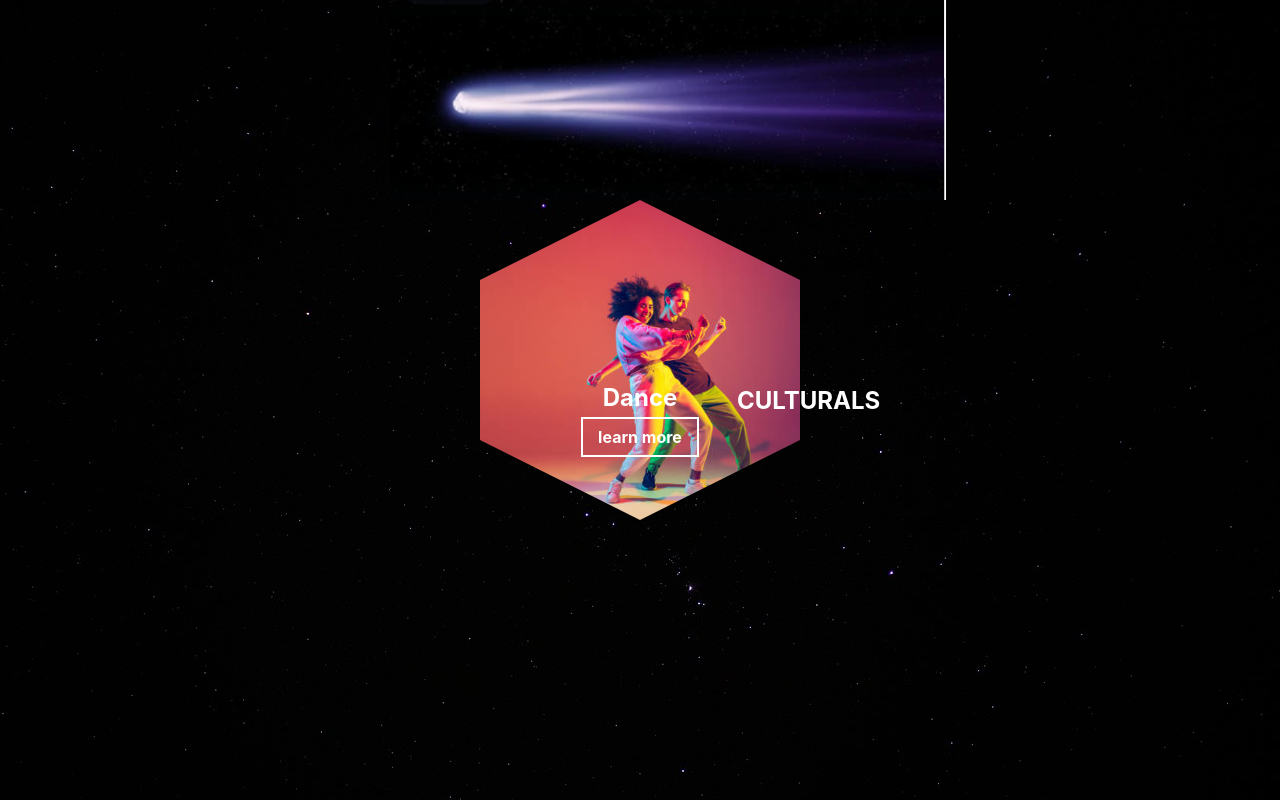
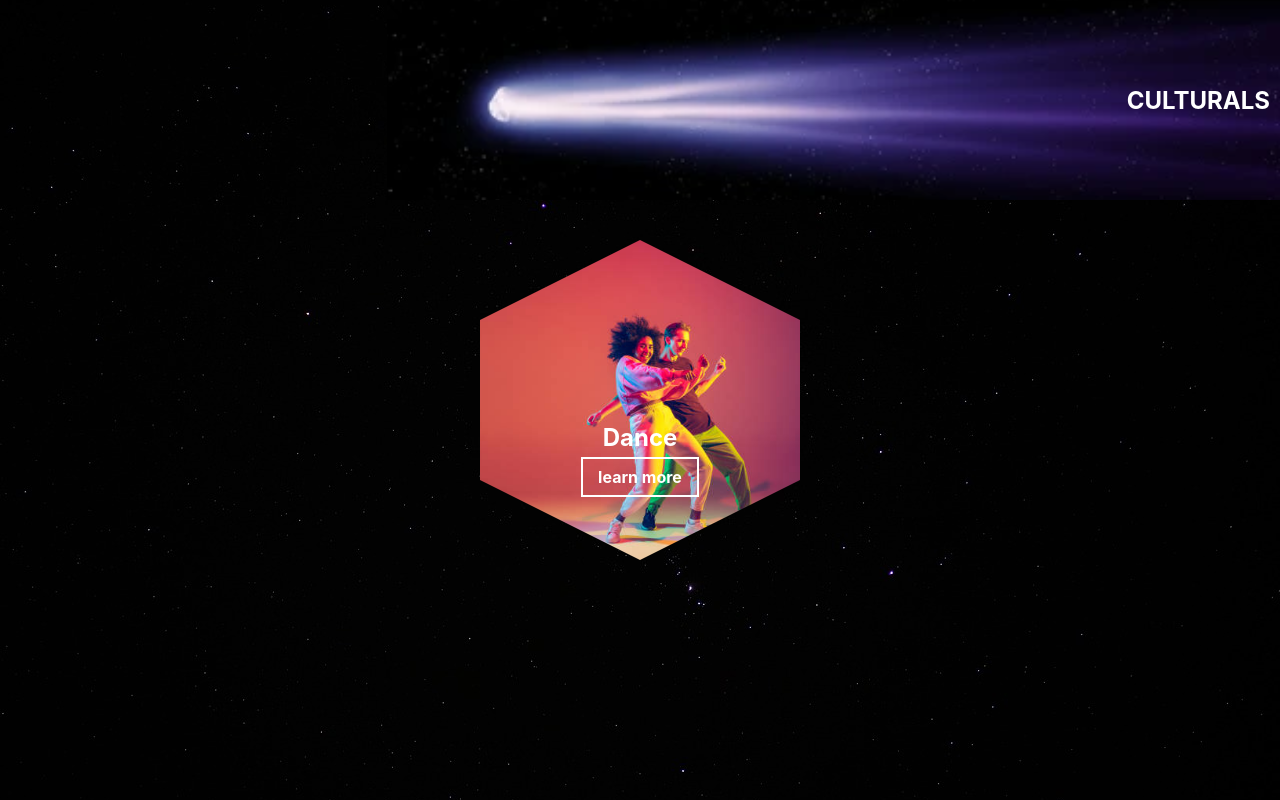
Before and after one commit to fluxus-iiti/fluxus-2024, a React (Create React App) app in the folder cultural_cards/: page / in a window 1280 px wide. Built offline with nearby package versions, Linux system fonts and the light colour scheme.

Commit message:
Integrated the planet image

```diff
--- a/cultural_cards/src/App.css
+++ b/cultural_cards/src/App.css
@@ -27,7 +27,7 @@
 .App-link {
   color: #61dafb;
 }
-
+/* App.css */
 
 body {
   margin: 0;
@@ -39,38 +39,45 @@ body {
   background-size: cover; /* Adjust the background size as needed */
   background-repeat: no-repeat; /* Prevent background image from repeating */
   background-position: center; /* Center the background image */
+  position: relative; /* Add relative positioning to the body */
 }
 
 .app-container {
+  position: absolute; /* Change to absolute positioning */
+  top: 0;
+  right: 0;
   display: flex;
   flex-direction: column;
   justify-content: flex-start;
-  align-items: center;
+  align-items: flex-end; /* Align to the right */
   height: 100vh;
-  position: relative;
 }
 
 .above-card-image {
   width: 100%;
   max-height: 200px;
   object-fit: cover;
-  position: relative; /* Change to relative */
+  position: relative;
+}
+
+.above-card-image img {
+  width: 100%;
+  height: 100%;
+  object-fit: cover;
   transform: scaleX(-1); /* Flip horizontally */
-  left: 5%;
+  left: 5%; /* Move 5% to the right */
 }
 
 .culturas-text {
   position: absolute;
-  top: 50%; /* Center vertically within .above-card-image */
-  right: 5%; /* Align with the right side of the window */
-  transform: translate(0, -50%); /* Center vertically */
-  color: #fff; /* Text color */
-  font-size: 24px; /* Adjust the font size as needed */
+  top: 50%;
+  right: 0; /* Align to the right edge */
+  transform: translate(0, -50%);
+  color: #fff;
+  font-size: 24px;
   font-weight: bold;
-  padding: 10px; /* Adjust padding as needed */
+  padding: 10px;
 }
-
-
 @keyframes App-logo-spin {
   from {
     transform: rotate(0deg);
--- a/cultural_cards/src/App.js
+++ b/cultural_cards/src/App.js
@@ -7,11 +7,15 @@ import aboveCardImage from './comet image.png'; // Replace with the actual path
 
 function App() {
   return (
+    <>
     <div className="app-container">
-      <img src={aboveCardImage} alt="Above Card Image" className="above-card-image" />
+      <div className="above-card-image">
+        <img src={aboveCardImage} alt="Above Card Image" />
+        <div className="culturas-text">CULTURALS</div>
+      </div>
+    </div>
       <Card />
-      <div className="culturas-text">CULTURALS</div>
-    </div>
+    </>
   );
 }
 
```
Also changed, not shown: cultural_cards/src/comet image.png, cultural_cards/src/planet image.png (renamed from cultural_cards/src/component/planet image.png).
